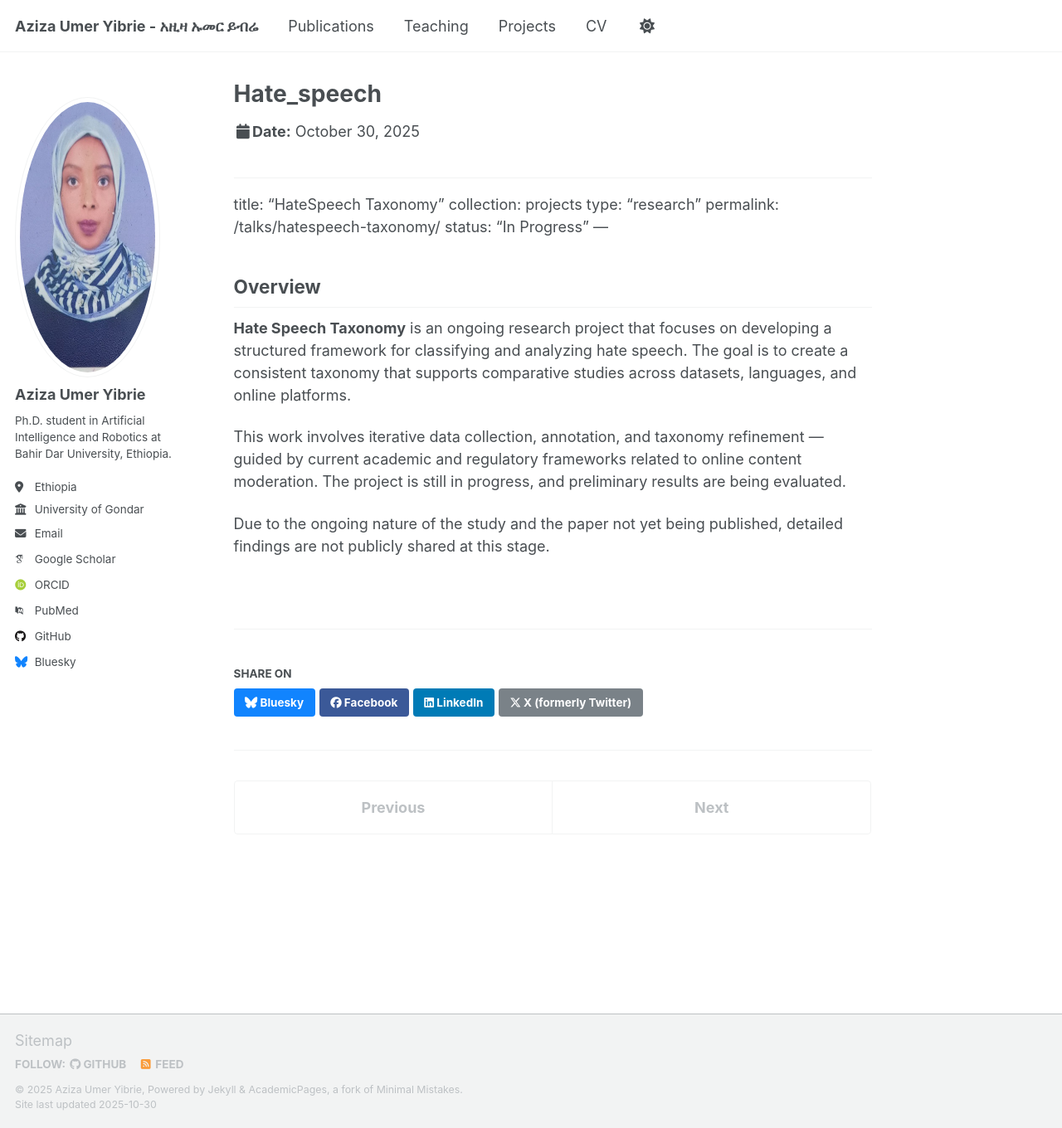
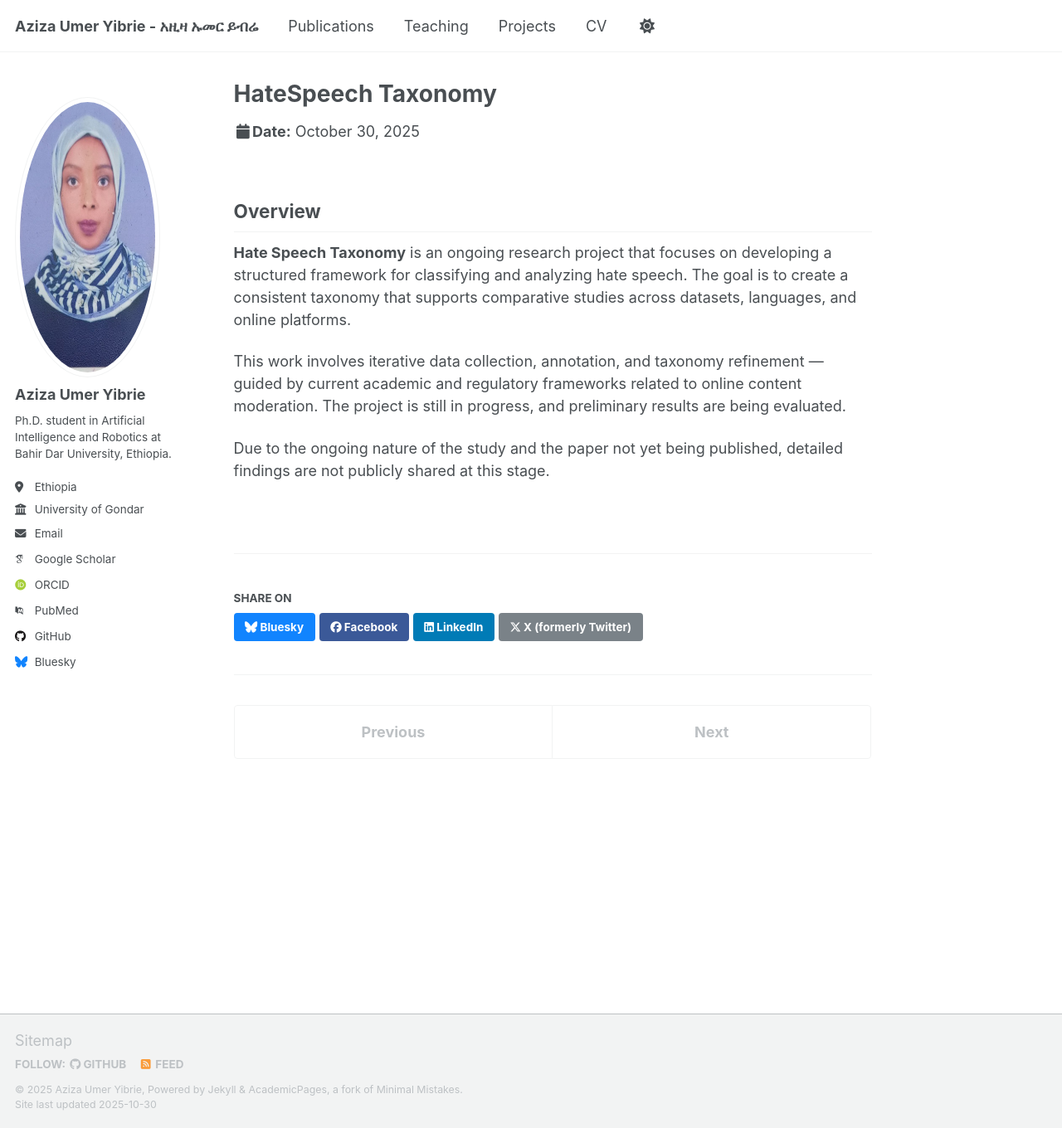
Before and after one commit to AzizaUmer/azizaumer.github.io, a Jekyll site: the page built from _talks/hate_speech.md, in a window 1280 px wide and 1360 px high. Shown: the whole window at 83% size. Built offline with Jekyll 4.4.1, drawn with Linux system fonts in a browser that asks for light colours; some web fonts are replaced; a script that is not in the unit is left out.

Commit message:
Update hate_speech.md

```diff
--- a/_talks/hate_speech.md
+++ b/_talks/hate_speech.md
@@ -1,9 +1,10 @@
 ---
 title: "HateSpeech Taxonomy"
-collection: projects
+collection: "projects"
 type: "research"
 permalink: /talks/hatespeech-taxonomy/
-status: "In Progress" ---
+status: "In Progress"
+---
 
 ## Overview
 **Hate Speech Taxonomy** is an ongoing research project that focuses on developing a structured framework for classifying and analyzing hate speech. The goal is to create a consistent taxonomy that supports comparative studies across datasets, languages, and online platforms.
```
